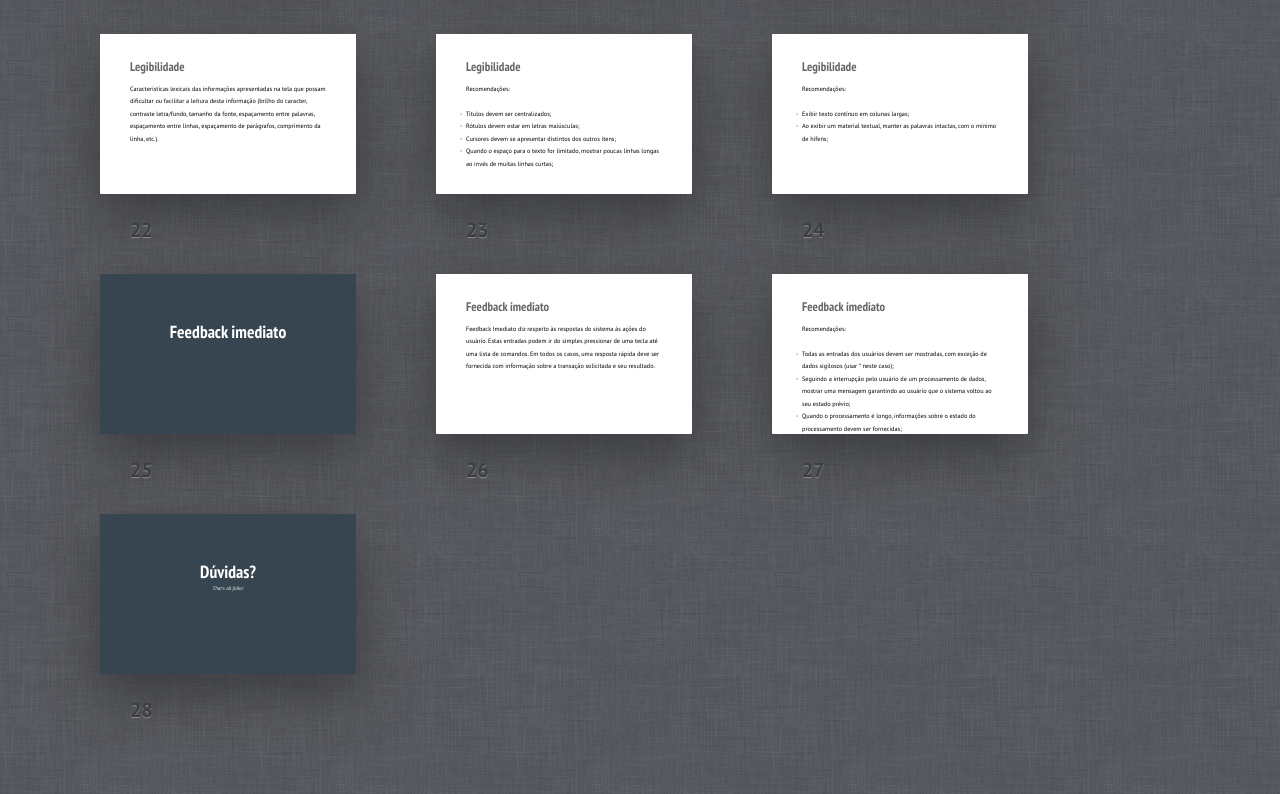
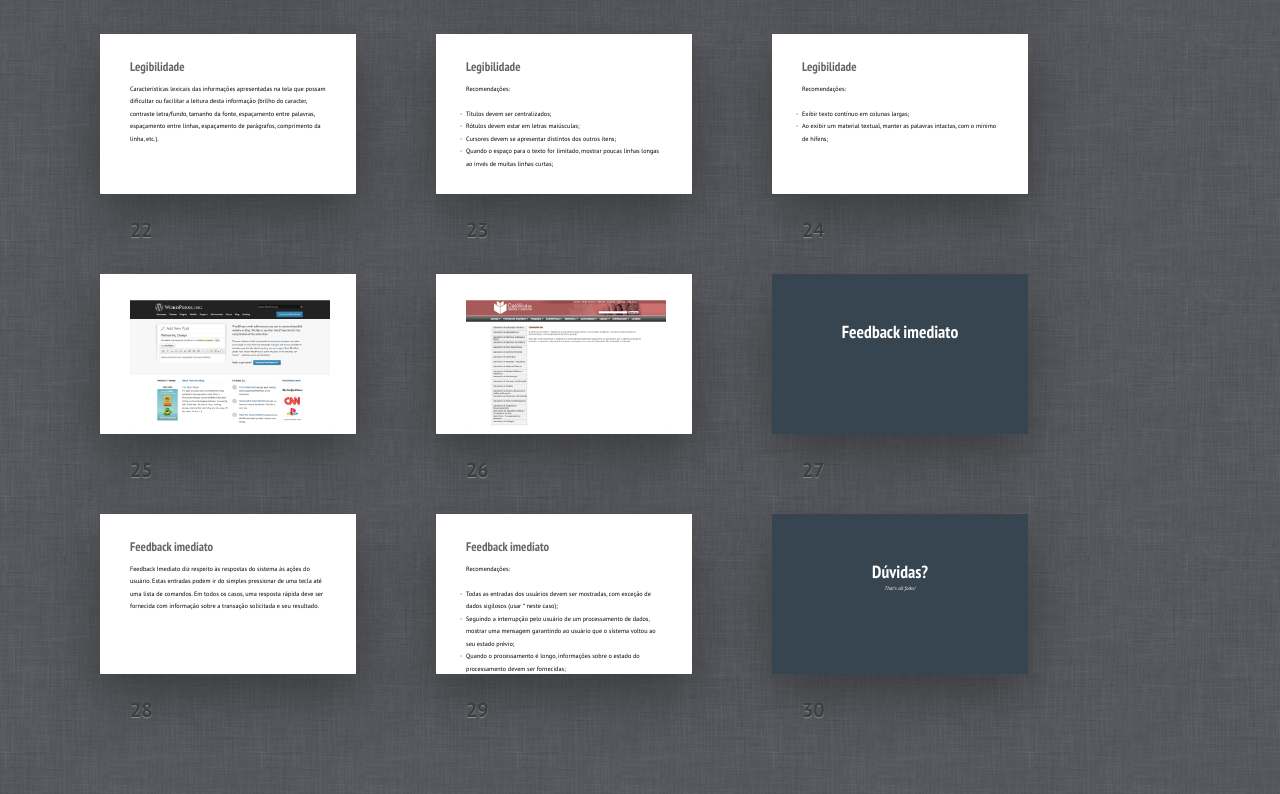
Before and after one commit to AgtLucas/conducao, a plain HTML site: page index.html in a window 1280 px wide. Shown: the part 1876-2670 px from the top of the page. Drawn offline with Linux system fonts and the light colour scheme.

Commit message:
One more

```diff
--- a/index.html
+++ b/index.html
@@ -139,6 +139,12 @@ etc.).</p>
 			<li class="next">Ao exibir um material textual, manter as palavras intactas, com o mínimo de hífens;</li>
 		</ul>
 	</div></section>
+	<section class="slide"><div>
+		<img src="pictures/wp.png" alt="WordPress" width="800" height="500">
+	</div></section>
+	<section class="slide"><div>
+		<img src="pictures/lab.png" alt="Lab" width="800" height="500">
+	</div></section>
 	<section class="slide cover cover-text"><div>
 		<h2>Feedback imediato</h2>
 	</div></section>
```
Also changed, not shown: pictures/lab.png (added), pictures/wp.png (added).
